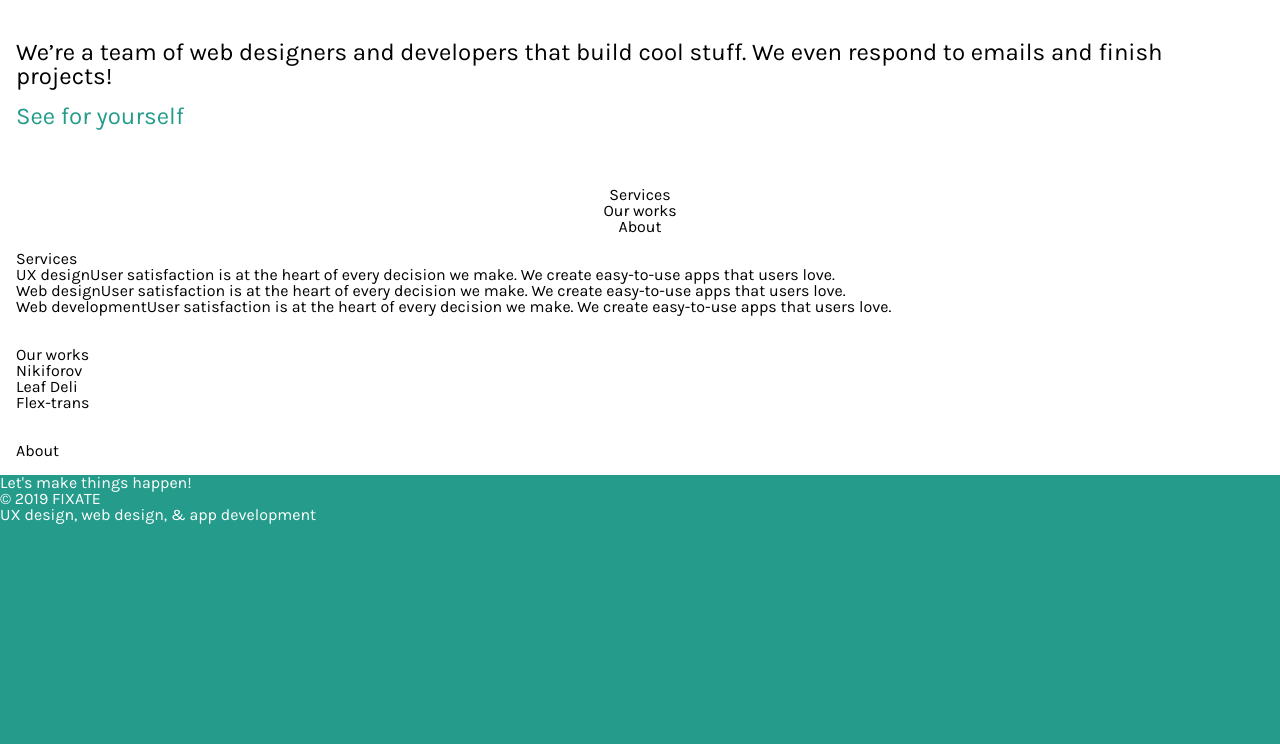
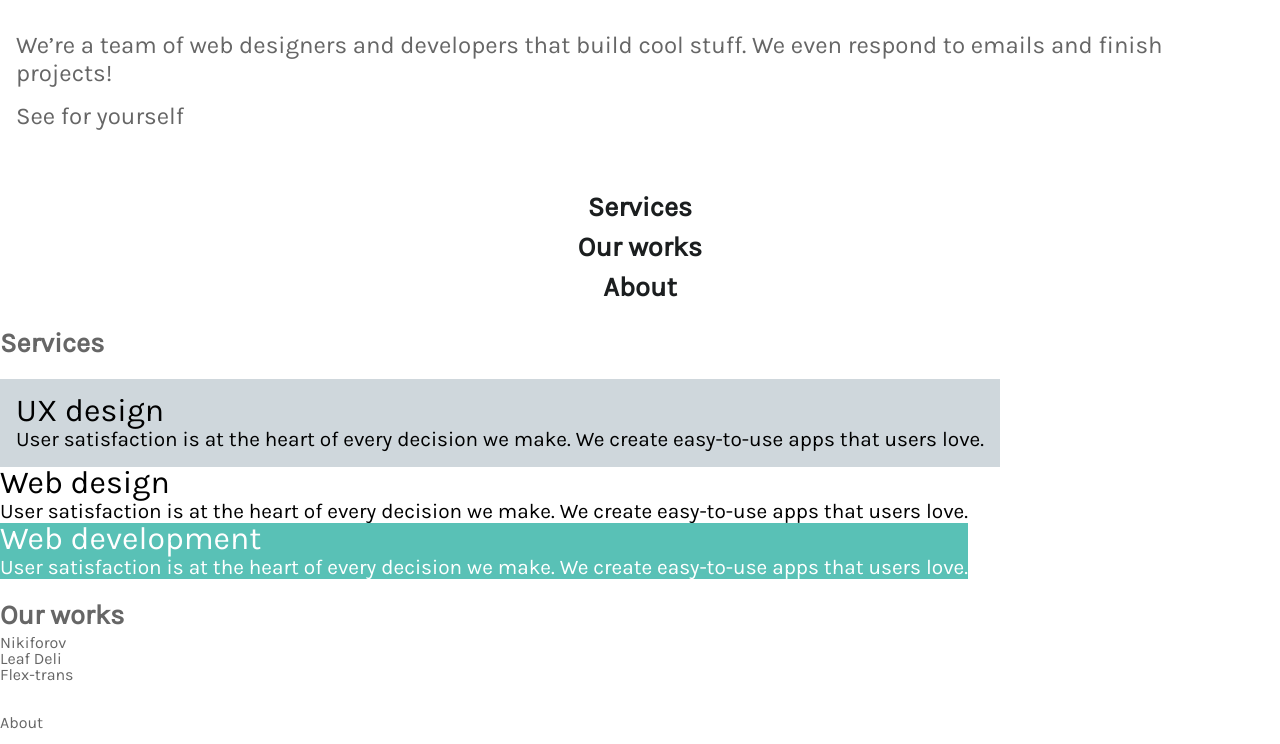
Before and after one commit to lyly2112/MajesticBay, a plain HTML site: page index.html in a window 1280 px wide. Shown: the part 613-1357 px from the top of the page. Drawn offline with Linux system fonts and the light colour scheme.

Commit message:
added style to services container

```diff
--- a/css/homepage.scss
+++ b/css/homepage.scss
@@ -2,6 +2,7 @@ body {
     display: flex;
     flex-direction: column;
     font-family: 'Karla', serif;
+    color: #666666;
 }
 
 .home-page-container {
@@ -18,8 +19,9 @@ body {
 .main-image {
     display: flex;
     background-color: #259C8B;
-    flex: 1;
+    flex: 1 0 60%;
 }
+
 .navbar-container {
     display: flex;
     flex-direction: row;
@@ -35,7 +37,7 @@ body {
     display: flex;
     flex-direction: column;
     justify-content: space-evenly;
-    height: 35vh;
+    flex: 1 0 35%;
 }
 
 .main-description > * {
@@ -46,34 +48,46 @@ body {
 
 .main-description__left-column {
     font-weight: 600;
-    font-size: 2rem;
+    font-size: 1.7rem;
 }
+
+.main-description__right-column__text {
+    color: #666;
+}
+
 .main-description__right-column > * {
     display: flex;
     font-size: 1.5rem;
-    line-height: 1.5rem;
+    line-height: 1.7rem;
 }
 
 .main-description__right-column__contact-link {
     display: flex;
     margin: 1rem 0;
-    color: #259C8B;
 }
 
 .main-menu {
     display: flex;
     flex-direction: column;
     text-align: center;
+    font-weight: 600;
+    font-size: 1.7rem;
+    line-height: 2.5rem;
+    color: #1B1E1F;
+}
+
+.main-menu:hover {
+    text-shadow: -2px 2px 0px #E3CEC6;
 }
 
 .home-page__section {
     display: flex;
-    margin: 1rem;
+    flex-direction: column;
+    margin: 1rem 0;
 }
 
 .home-page__section > * {
     display: flex;
-
 }
 
 .footer {
@@ -84,7 +98,53 @@ body {
 
 }
 
-.home-page__section {
+.home-page__section__header {
     display: flex;
     flex-direction: column;
+    font-weight: 600;
+    font-size: 1.7rem;
+    line-height: 2.5rem;
 }
+
+.services-container {
+    display: flex;
+    flex-direction: column;;
+}
+
+.service__container {
+    display: flex;
+}
+
+.service__container--first {
+    display: flex;
+    flex-direction: column;
+    padding: 1rem;
+    background-color: #CFD7DC;
+    color: black;
+}
+
+.service__container--second {
+    display: flex;
+    flex-direction: column;
+    background-color: white;
+    color: black;
+}
+
+.service__container--third {
+    display: flex;
+    flex-direction: column;
+    background-color: #59C1B6;
+    color: white;
+}
+
+.service__header {
+    display: flex;
+    font-size: 2rem;
+    line-height: 2rem;
+}
+
+.service__description {
+    display: flex;
+    font-size: 1.3rem;
+    line-height: 1.5rem;
+}
--- a/index.html
+++ b/index.html
@@ -43,31 +43,38 @@
                 <li class="main-menu__element">Our works</li>
                 <li class="main-menu__element">About</li>
             </ul>
-
         </nav>
         <div class="home-page__section">
             <h1 class="home-page__section__header">Services</h1>
-            <div class="service__container--odd">
+        </div>
+        <div class="services-container">
+            <div class="service__container">
+                <div class="service__container--first">
                 <h2 class="service__header">UX design</h2>
                 <p class="service__description">
-                    User satisfaction is at the heart of every decision we make. We create easy-to-use apps that users
-                    love.
-                </p>
+                    User satisfaction is at the heart of every decision we make. We create easy-to-use apps that
+                    users love.</p>
             </div>
-            <div class="service__container--even">
-                <h2 class="service__header">Web design</h2>
-                <p class="service__description">
-                    User satisfaction is at the heart of every decision we make. We create easy-to-use apps that users
-                    love.
-                </p>
-                <div class="service__header"></div>
             </div>
-            <div class="service__container--odd">
-                <h2 class="service__header">Web development</h2>
-                <p class="service__description">
-                    User satisfaction is at the heart of every decision we make. We create easy-to-use apps that users
-                    love.
-                </p>
+            <div class="service__container">
+                <div class="service__container--second">
+                    <h2 class="service__header">Web design</h2>
+                    <p class="service__description">
+                        User satisfaction is at the heart of every decision we make. We create easy-to-use apps that
+                        users
+                        love.</p>
+                    <div class="service__header"></div>
+                </div>
+            </div>
+            <div class="service__container">
+                <div class="service__container--third">
+                    <h2 class="service__header">Web development</h2>
+                    <p class="service__description">
+                        User satisfaction is at the heart of every decision we make. We create easy-to-use apps that
+                        users
+                        love.
+                    </p>
+                </div>
             </div>
         </div>
         <div class="home-page__section">
```
Also changed, not shown: css/homepage.css, css/main.css, 2 other files.
